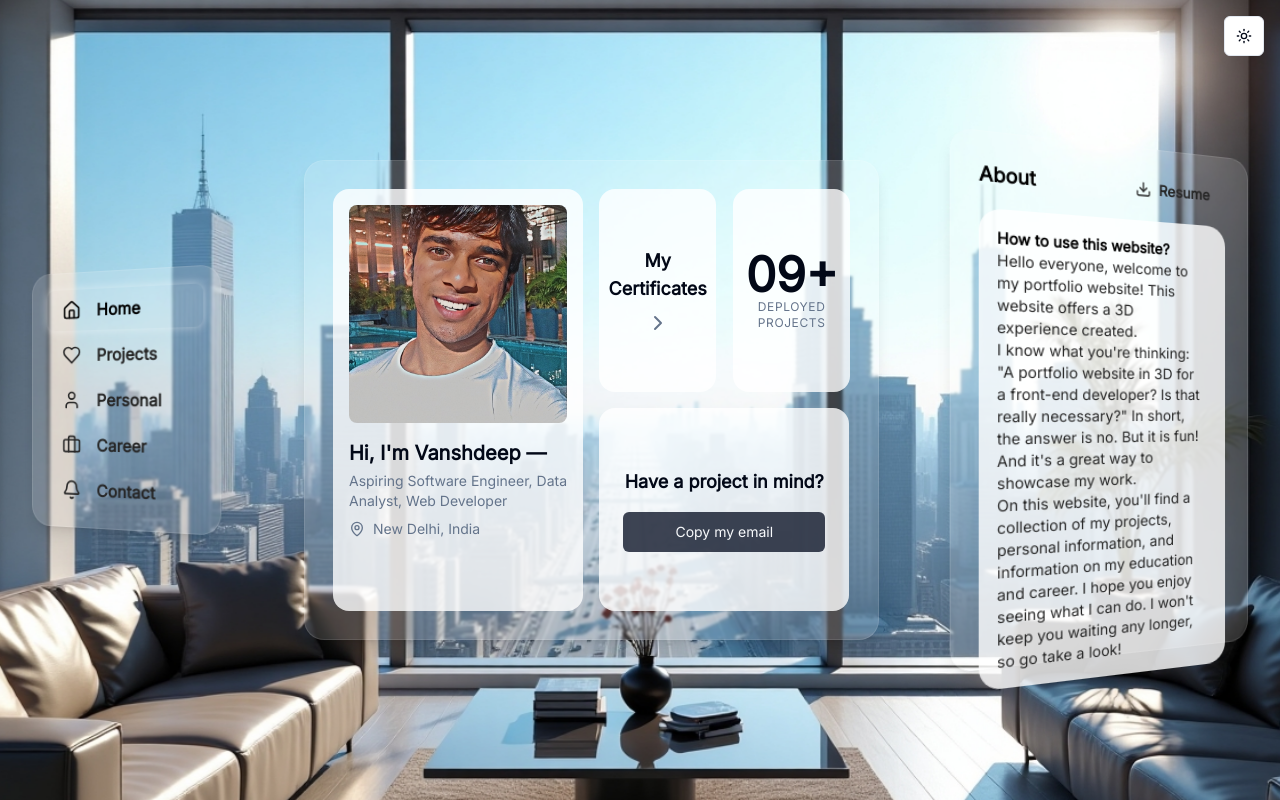
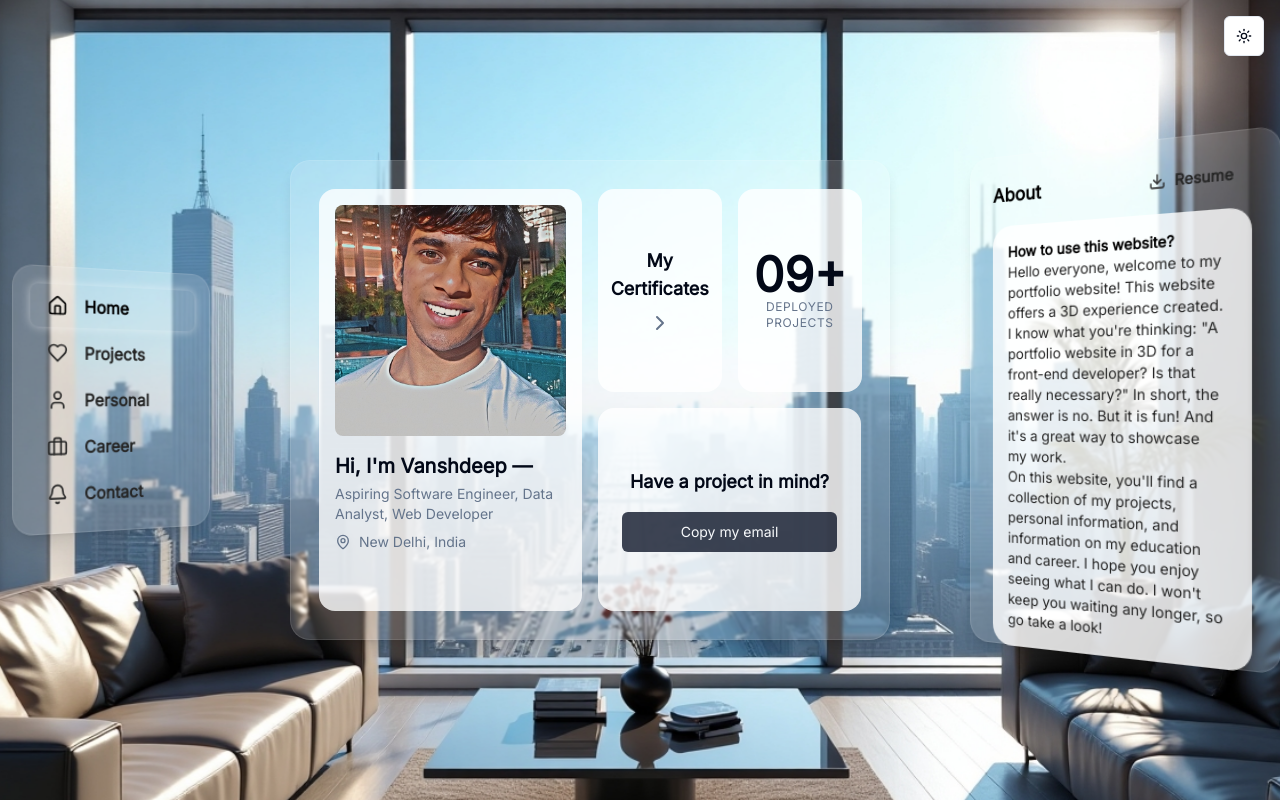
Before and after one commit to 20bcs6794/vansh, a Next.js app: page / in a window 1280 px wide. Built offline with nearby package versions, Linux system fonts and the light colour scheme; what @genkit-ai/googleai, genkit would draw is missing.

Commit message:
the side panel shorter side must be close to the main panel

```diff
--- a/src/components/glass-panel-layout.tsx
+++ b/src/components/glass-panel-layout.tsx
@@ -165,8 +165,8 @@ const ProjectBentoCard = ({ project, onHover }: { project: any, onHover: (descri
                     {project.tech.slice(0, 5).map((t: string) => <span key={t} className="text-xs bg-white/20 px-2 py-0.5 rounded-full whitespace-nowrap">{t}</span>)}
                 </div>
             </div>
-            <div className="absolute inset-0 flex items-center justify-center opacity-0 group-hover:opacity-100 transition-opacity duration-300 p-4">
-                <Button asChild variant="secondary" className="bg-white/30 hover:bg-white/40 text-white font-bold backdrop-blur-sm shadow-lg px-4 py-2 rounded-lg w-full">
+            <div className="absolute inset-0 flex items-center justify-center opacity-0 group-hover:opacity-100 transition-opacity duration-300">
+                <Button asChild variant="secondary" className="bg-white/30 hover:bg-white/40 text-white font-bold backdrop-blur-sm shadow-lg px-4 py-2 rounded-lg">
                     <a href={project.link} target="_blank" rel="noopener noreferrer" onClick={(e) => e.stopPropagation()}>
                         View Project
                     </a>
@@ -701,82 +701,11 @@ const ContactView = () => {
 
 
 export function GlassPanelLayout() {
-  const [activeView, setActiveView] = useState('Home');
-  const [projectDescriptionForRightPanel, setProjectDescriptionForRightPanel] = useState<string | null>(null);
-
   const leftPanelRef = useRef<HTMLDivElement>(null);
   const mainPanelRef = useRef<HTMLDivElement>(null);
   const rightPanelRef = useRef<HTMLDivElement>(null);
-
-  useEffect(() => {
-    const handleMouseMove = (event: MouseEvent) => {
-      const { clientX, clientY } = event;
-      const { innerWidth, innerHeight } = window;
-      const x = (clientX - innerWidth / 2) / (innerWidth / 2);
-      const y = (clientY - innerHeight / 2) / (innerHeight / 2);
-
-      const setTransform = (element: HTMLElement | null) => {
-        if (element) {
-          element.style.transform = `
-            perspective(1000px)
-            rotateY(${x * 10}deg)
-            rotateX(${-y * 10}deg)
-          `;
-        }
-      };
-
-      setTransform(leftPanelRef.current);
-      setTransform(mainPanelRef.current);
-      setTransform(rightPanelRef.current);
-    };
-
-    const handleMouseLeave = () => {
-      const resetTransform = (element: HTMLElement | null) => {
-        if (element) {
-          element.style.transform = 'perspective(1000px) rotateY(0deg) rotateX(0deg)';
-        }
-      };
-      resetTransform(leftPanelRef.current);
-      resetTransform(mainPanelRef.current);
-      resetTransform(rightPanelRef.current);
-    }
-
-    window.addEventListener('mousemove', handleMouseMove);
-    document.body.addEventListener('mouseleave', handleMouseLeave);
-
-    return () => {
-      window.removeEventListener('mousemove', handleMouseMove);
-      document.body.removeEventListener('mouseleave', handleMouseLeave);
-    };
-  }, []);
-
-  const getPanelStyle = (panel: 'left' | 'right' | 'main'): CSSProperties => {
-    const baseStyle = {
-      transition: 'transform 0.3s ease-out',
-    };
-
-    switch (panel) {
-      case 'left':
-        return {
-          ...baseStyle,
-          transform: 'perspective(1000px) rotateY(-25deg)',
-          transformOrigin: 'left center',
-        };
-      case 'right':
-        return {
-          ...baseStyle,
-          transform: 'perspective(1000px) rotateY(25deg)',
-          transformOrigin: 'right center',
-        };
-      case 'main':
-      default:
-        return {
-          ...baseStyle,
-          transform: 'perspective(1000px) rotateY(0deg)',
-          margin: '0 5rem'
-        };
-    }
-  };
+  const [activeView, setActiveView] = useState('Home');
+  const [projectDescriptionForRightPanel, setProjectDescriptionForRightPanel] = useState<string | null>(null);
 
   const navItems = [
     { icon: HomeIcon, label: "Home" },
@@ -785,6 +714,65 @@ export function GlassPanelLayout() {
     { icon: Briefcase, label: "Career" },
     { icon: Bell, label: "Contact" },
   ];
+
+  useEffect(() => {
+    const handleMouseMove = (event: MouseEvent) => {
+      const { clientX, clientY } = event;
+      const { innerWidth, innerHeight } = window;
+      const x = (clientX - innerWidth / 2) / (innerWidth / 2);
+      const y = (clientY - innerHeight / 2) / (innerHeight / 2);
+      const rotationFactor = 10;
+
+      const transform = `perspective(1000px) rotateY(${x * rotationFactor}deg) rotateX(${-y * rotationFactor}deg)`;
+
+      if (leftPanelRef.current) {
+        leftPanelRef.current.style.transform = `perspective(1000px) rotateY(25deg) ${transform}`;
+      }
+      if (mainPanelRef.current) {
+        mainPanelRef.current.style.transform = transform;
+      }
+      if (rightPanelRef.current) {
+        rightPanelRef.current.style.transform = `perspective(1000px) rotateY(-25deg) ${transform}`;
+      }
+    };
+
+    const handleMouseLeave = () => {
+      if (leftPanelRef.current) {
+        leftPanelRef.current.style.transform = 'perspective(1000px) rotateY(25deg)';
+      }
+      if (mainPanelRef.current) {
+        mainPanelRef.current.style.transform = 'perspective(1000px) rotateY(0deg) rotateX(0deg)';
+      }
+       if (rightPanelRef.current) {
+        rightPanelRef.current.style.transform = 'perspective(1000px) rotateY(-25deg)';
+      }
+    }
+
+    window.addEventListener('mousemove', handleMouseMove);
+    window.addEventListener('mouseleave', handleMouseLeave);
+
+    return () => {
+      window.removeEventListener('mousemove', handleMouseMove);
+      window.removeEventListener('mouseleave', handleMouseLeave);
+    };
+  }, []);
+
+  const getPanelStyle = (panel: 'left' | 'right'): CSSProperties => {
+    let baseRotation, transformOrigin;
+    if (panel === 'left') {
+        baseRotation = 25;
+        transformOrigin = 'right center';
+    } else {
+        baseRotation = -25;
+        transformOrigin = 'left center';
+    }
+
+    return {
+      transform: `perspective(1000px) rotateY(${baseRotation}deg)`,
+      transformOrigin: transformOrigin,
+      transition: 'transform 0.3s ease-out',
+    };
+  };
 
   const renderContent = () => {
     let content;
@@ -870,12 +858,12 @@ export function GlassPanelLayout() {
 
   return (
     <div className="relative z-20 w-full h-screen flex flex-col items-center justify-center p-4 md:p-8">
-      <div
-        className="flex items-center justify-center w-full max-w-[1300px]"
-      >
+      <div style={{ perspective: '2000px' }}>
+         <div className="flex items-center justify-center w-full max-w-[1300px]">
+             <div className="hidden md:flex items-center">
                 <GlassPanel
                   ref={leftPanelRef}
-          className="w-[200px] h-fit p-4 flex-col hidden md:flex"
+                  className="w-[200px] h-fit p-4 flex-col"
                   style={getPanelStyle('left')}
                 >
                   <div className="space-y-1">
@@ -890,18 +878,19 @@ export function GlassPanelLayout() {
                     ))}
                   </div>
                 </GlassPanel>
+            </div>
 
+            <div className="mx-[5rem]">
               <GlassPanel
                   ref={mainPanelRef}
-            className={cn(
-                "w-[600px] h-[480px] transition-all duration-300"
-            )}
-            style={getPanelStyle('main')}
+                  className={cn("w-[600px] h-[480px] transition-all duration-300")}
+                  style={{ transition: 'transform 0.3s ease-out' }}
                   isContentPanel={true}
                   activeView={activeView}
               >
                 {renderContent()}
               </GlassPanel>
+            </div>
 
             <GlassPanel
               ref={rightPanelRef}
@@ -933,5 +922,6 @@ export function GlassPanelLayout() {
             </GlassPanel>
         </div>
       </div>
+    </div>
   );
 }
```
Lines whose indentation alone changed are shown as unchanged.
